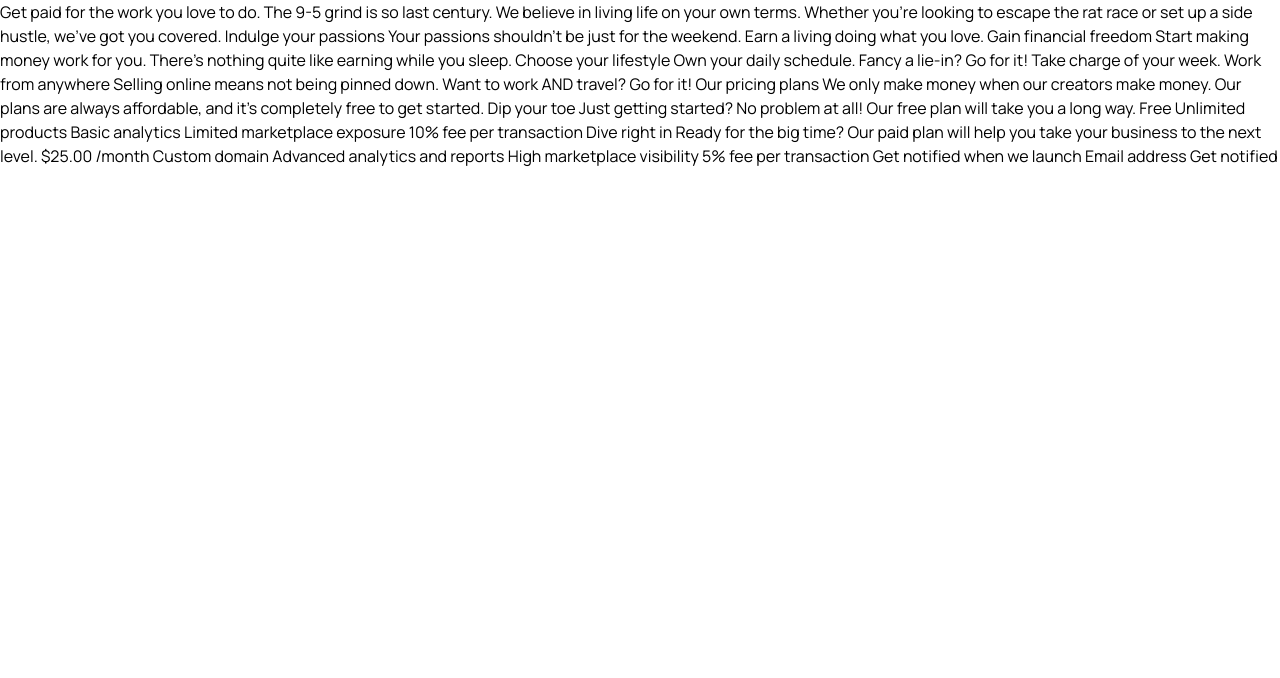
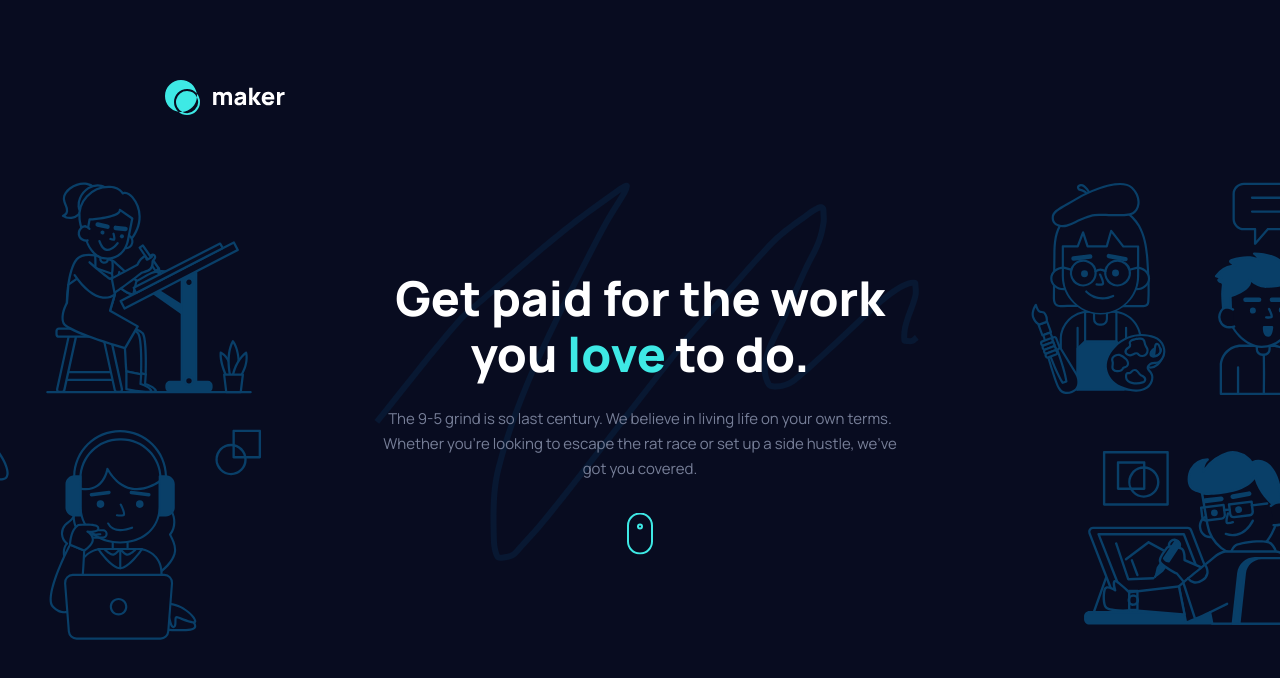
Before and after one commit to NDK1195/maker-pre-launch-landing-page, a website: page index.html in a window 1280 px wide. Drawn offline with Linux system fonts and the light colour scheme.

Commit message:
add header

```diff
--- a/index.html
+++ b/index.html
@@ -1,54 +1,84 @@
-<!DOCTYPE html>
+<!doctype html>
 <html lang="en">
-<head>
-  <meta charset="UTF-8">
-  <meta name="viewport" content="width=device-width, initial-scale=1.0">
+  <head>
+    <meta charset="UTF-8" />
+    <meta name="viewport" content="width=device-width, initial-scale=1.0" />
 
-  <link rel="icon" type="image/png" sizes="32x32" href="./assets/favicon-32x32.png">
-  <link rel="stylesheet" href="./src/output.css">
-  <title>Frontend Mentor | Maker pre-launch landing page</title>
-</head>
-<body>
-  Get paid for the work you love to do.
+    <link
+      rel="icon"
+      type="image/png"
+      sizes="32x32"
+      href="./assets/favicon-32x32.png"
+    />
+    <link rel="stylesheet" href="./src/output.css" />
+    <title>Frontend Mentor | Maker pre-launch landing page</title>
+  </head>
+  <body class="bg-#080C20">
+    <header
+      class="mb-36 mt-10 overflow-hidden md:mb-[109px] md:mt-12 lg:mb-[202px] lg:mt-20"
+    >
+      <!-- logo -->
+      <img
+        src="./assets/logo.svg"
+        alt="logo"
+        class="mx-auto mb-[67px] md:mx-10 lg:mx-[165px]"
+      />
+      <!-- logo -->
 
-  The 9-5 grind is so last century. We believe in living life on your
-  own terms. Whether you’re looking to escape the rat race or set up
-  a side hustle, we’ve got you covered.
+      <div class="relative">
+        <!-- hero illustration mobile -->
+        <img
+          src="./assets/illustration-hero-mobile.png"
+          alt="illustration hero mobile"
+          class="block min-w-[410px] md:hidden"
+        />
+        <!-- hero illustration mobile -->
 
-  Indulge your passions
-  Your passions shouldn't be just for the weekend. Earn a living doing what you love.
+        <!-- hero illustration tablet & desktop -->
+        <div
+          class="hidden items-center justify-center gap-12 md:flex xl:items-start xl:gap-28"
+        >
+          <img
+            src="./assets/illustration-hero-left.svg"
+            alt="illustration-hero-left"
+            class="max-w-[314px] lg:max-w-full"
+          />
+          <img
+            src="./assets/bg-hero-squiggle.svg"
+            alt="background hero squiggle"
+            class="max-w-[386px] lg:max-w-full"
+          />
+          <img
+            src="./assets/illustration-hero-right.svg"
+            alt="illustration hero right"
+            class="max-w-[317px] lg:max-w-full"
+          />
+        </div>
+        <!-- hero illustration tablet & desktop -->
 
-  Gain financial freedom
-  Start making money work for you. There’s nothing quite like earning while you sleep.
-
-  Choose your lifestyle
-  Own your daily schedule. Fancy a lie-in? Go for it! Take charge of your week.
-
-  Work from anywhere
-  Selling online means not being pinned down. Want to work AND travel? Go for it!
-
-  Our pricing plans
-  We only make money when our creators make money. Our plans are always affordable, and
-  it’s completely free to get started.
-
-  Dip your toe
-  Just getting started? No problem at all! Our free plan will take you a long way.
-  Free
-  Unlimited products
-  Basic analytics
-  Limited marketplace exposure
-  10% fee per transaction
-
-  Dive right in
-  Ready for the big time? Our paid plan will help you take your business to the next level.
-  $25.00 /month
-  Custom domain
-  Advanced analytics and reports
-  High marketplace visibility
-  5% fee per transaction
-
-  Get notified when we launch
-  Email address
-  Get notified
-</body>
+        <!-- hero content -->
+        <div
+          class="mx-auto mt-12 max-w-[457px] px-6 text-center md:absolute md:left-1/2 md:top-1/2 md:mt-0 md:-translate-x-1/2 md:-translate-y-1/2 md:px-0 lg:max-w-[540px]"
+        >
+          <h1
+            class="mb-6 text-[32px] font-extrabold leading-10 text-white md:px-10 lg:px-4 lg:text-5xl lg:leading-[56px]"
+          >
+            Get paid for the work you <span class="text-#3EE9E5">love</span> to
+            do.
+          </h1>
+          <p class="mb-8 text-[15px] leading-[25px] text-#777F98">
+            The 9-5 grind is so last century. We believe in living life on your
+            own terms. Whether you’re looking to escape the rat race or set up a
+            side hustle, we’ve got you covered.
+          </p>
+          <img
+            src="./assets/icon-scroll.svg"
+            alt="icon scroll"
+            class="mx-auto"
+          />
+        </div>
+        <!-- hero content -->
+      </div>
+    </header>
+  </body>
 </html>
```
Also changed, not shown: src/output.css.
